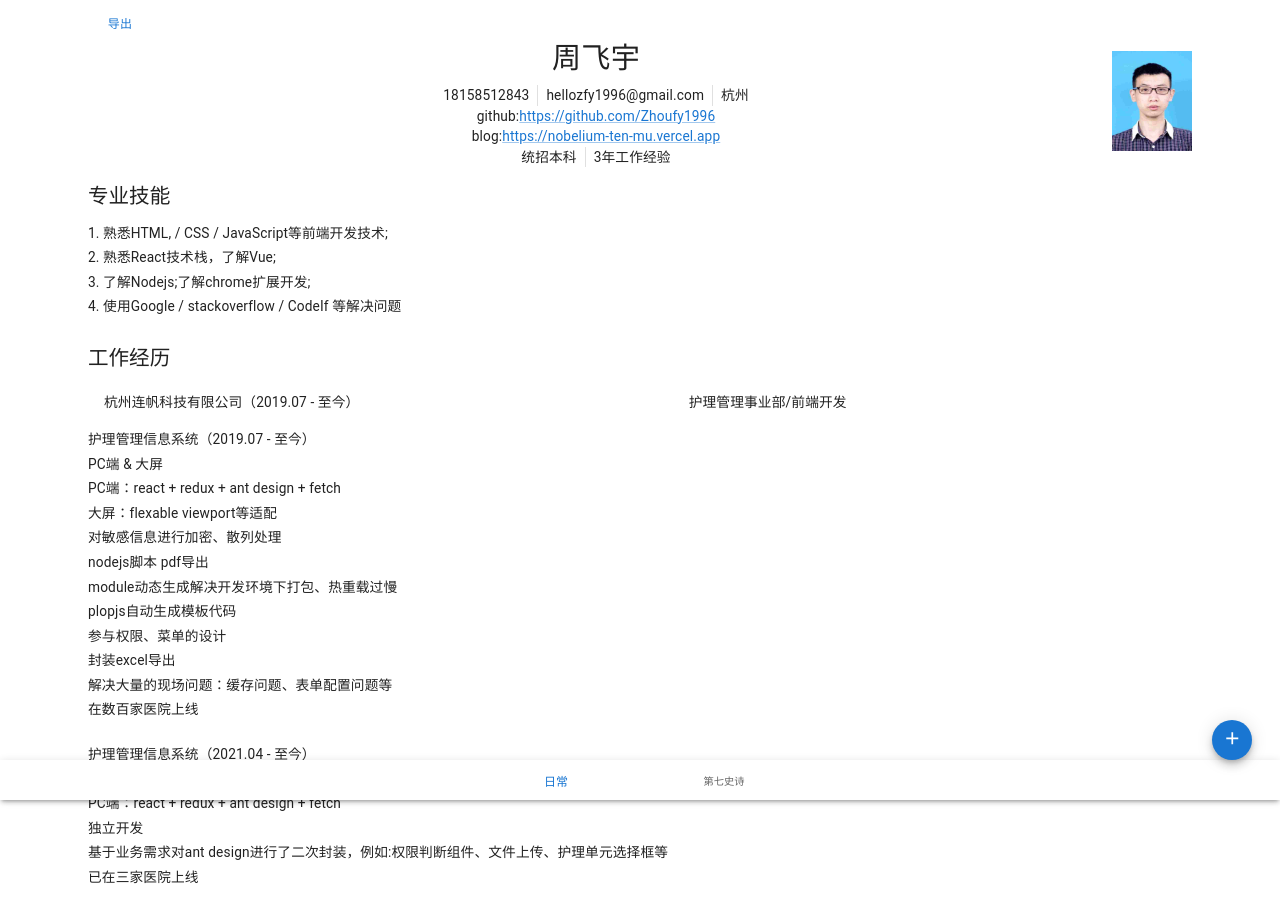
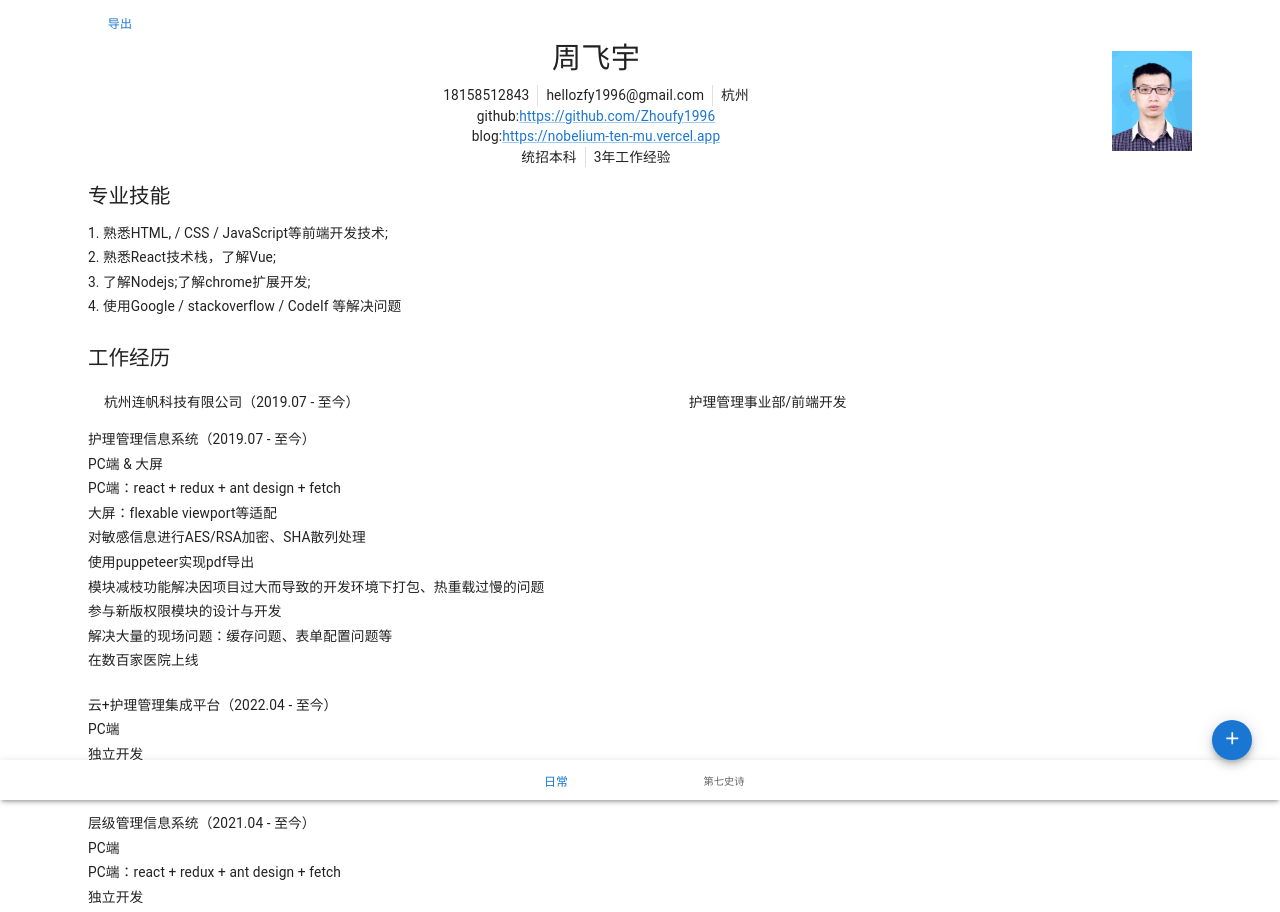
Before and after one commit to Zhoufy1996/tools-front, a Next.js app: page /life/resume in a window 1280 px wide. Shown: the top 912 px of the page. Built offline with nearby package versions, Linux system fonts and the light colour scheme.

Commit message:
update resume

```diff
--- a/pages/life/resume.tsx
+++ b/pages/life/resume.tsx
@@ -2,7 +2,6 @@ import { Box, Container, Link, Typography, Divider, Avatar, List, ListItemText,
 import Image from 'next/image';
 import { useRef } from 'react';
 import Photo from 'src/assets/images/photo.jpg';
-import { saveFileAsPdf } from 'src/utils/pdf';
 
 const CustomDivider = () => {
   return <Divider orientation="vertical" flexItem sx={{ ml: 1, mr: 1 }} />;
@@ -87,25 +86,31 @@ const Resume = () => {
             <ListItemText>{`PC端 & 大屏`}</ListItemText>
             <ListItemText>PC端：react + redux + ant design + fetch</ListItemText>
             <ListItemText>大屏：flexable viewport等适配</ListItemText>
-            <ListItemText>对敏感信息进行加密、散列处理</ListItemText>
-            <ListItemText>nodejs脚本 pdf导出</ListItemText>
-            <ListItemText>module动态生成解决开发环境下打包、热重载过慢</ListItemText>
-            <ListItemText>plopjs自动生成模板代码</ListItemText>
-            <ListItemText>参与权限、菜单的设计</ListItemText>
-            <ListItemText>封装excel导出</ListItemText>
+            <ListItemText>对敏感信息进行AES/RSA加密、SHA散列处理</ListItemText>
+            <ListItemText>使用puppeteer实现pdf导出</ListItemText>
+            <ListItemText>模块减枝功能解决因项目过大而导致的开发环境下打包、热重载过慢的问题</ListItemText>
+            <ListItemText>参与新版权限模块的设计与开发</ListItemText>
             <ListItemText>解决大量的现场问题：缓存问题、表单配置问题等</ListItemText>
+            <ListItemText></ListItemText>
             <ListItemText>在数百家医院上线</ListItemText>
           </List>
 
           <List>
-            <ListItemText>护理管理信息系统（2021.04 - 至今）</ListItemText>
+            <ListItemText>云+护理管理集成平台（2022.04 - 至今）</ListItemText>
+            <ListItemText>{`PC端`}</ListItemText>
+            <ListItemText>独立开发</ListItemText>
+            <ListItemText>sso单点登录，使用iframe对多个应用进行集成，定时移除不活动的页面</ListItemText>
+          </List>
+
+          <List>
+            <ListItemText>层级管理信息系统（2021.04 - 至今）</ListItemText>
             <ListItemText>{`PC端`}</ListItemText>
             <ListItemText>PC端：react + redux + ant design + fetch</ListItemText>
             <ListItemText>独立开发</ListItemText>
             <ListItemText>
               基于业务需求对ant design进行了二次封装，例如:权限判断组件、文件上传、护理单元选择框等
             </ListItemText>
-            <ListItemText>已在三家医院上线</ListItemText>
+            <ListItemText>已在xx医院上线</ListItemText>
           </List>
         </Box>
       </Box>
```
